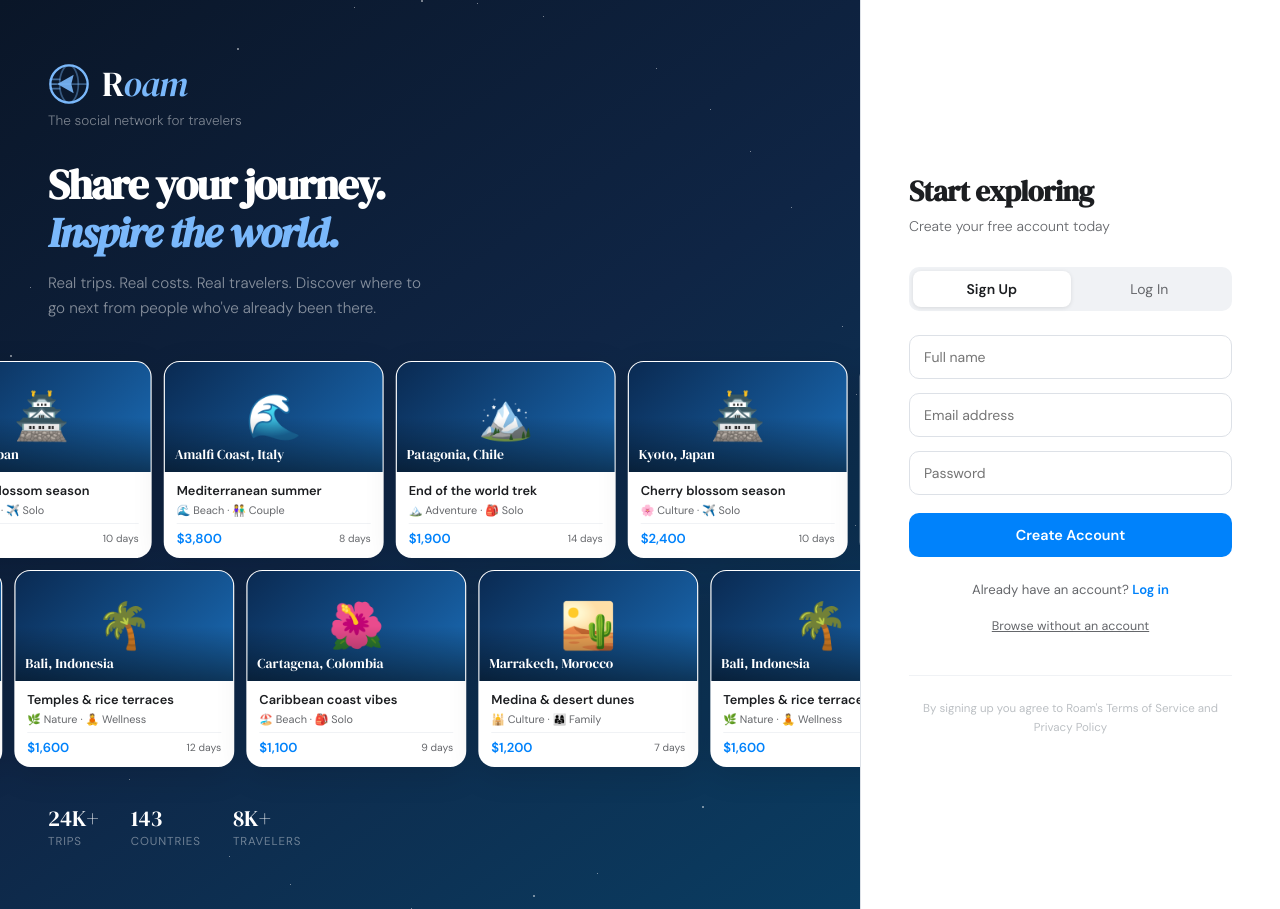
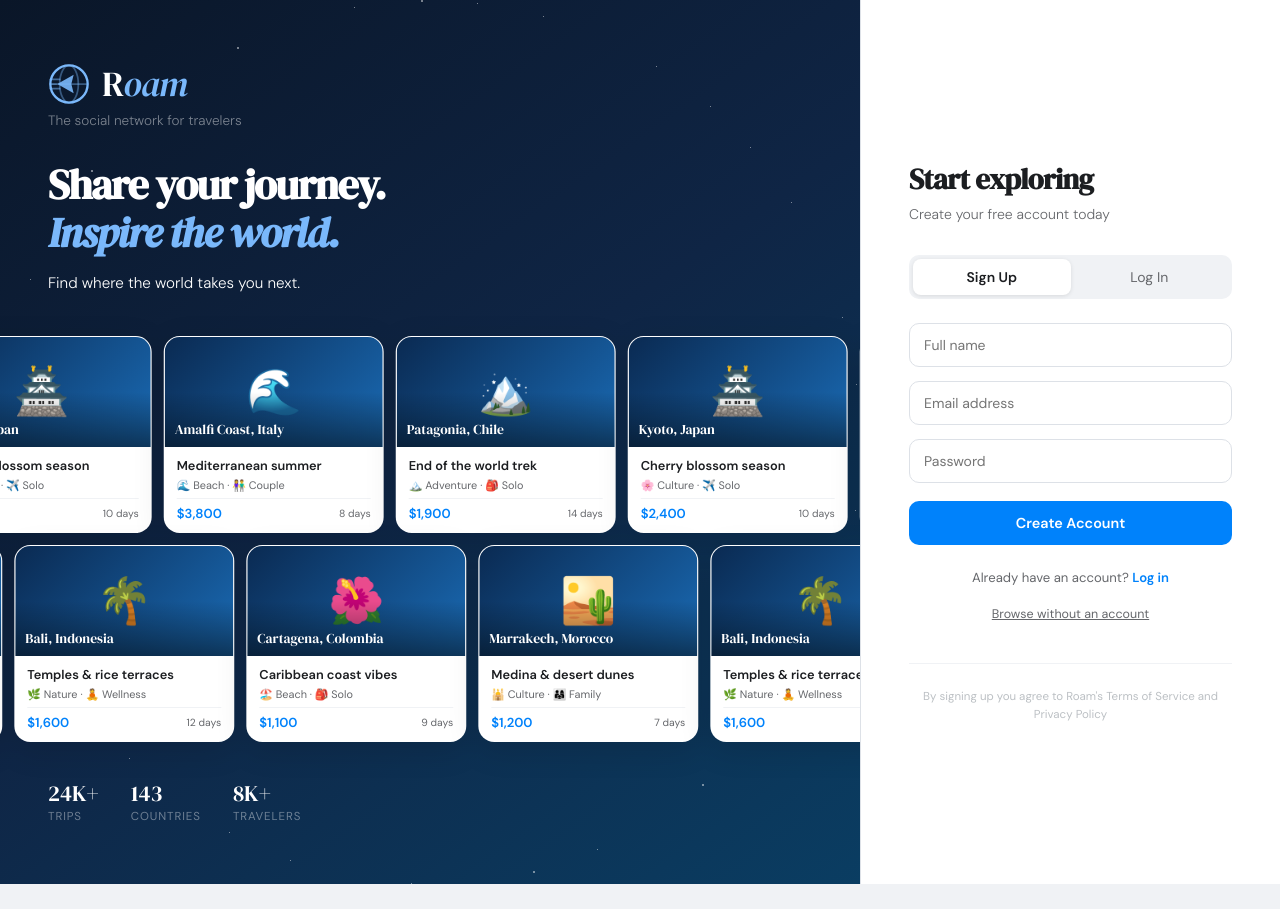
Before and after one commit to csanchez1824/roam, a React (Vite) app: page / in a window 1280 px wide. After the commit the page ends 884 px from the top, so only its background shows below. Built offline with nearby package versions, Linux system fonts and the light colour scheme.

Commit message:
updated landing page tagline

```diff
--- a/src/pages/Landing.jsx
+++ b/src/pages/Landing.jsx
@@ -127,9 +127,9 @@ export default function Landing() {
             Share your journey.<br />
             <em style={{ color: '#7ab8fb' }}>Inspire the world.</em>
           </h1>
-          <p style={{ color: 'rgba(255,255,255,0.5)', fontSize: '0.95rem', fontWeight: '300', lineHeight: '1.65', maxWidth: '380px' }}>
-            Real trips. Real costs. Real travelers. Discover where to go next from people who've already been there.
-          </p>
+          <p style={{ color: 'white', fontSize: '0.95rem', fontWeight: '300', lineHeight: '1.65', maxWidth: '380px' }}>
+          Find where the world takes you next.
+        </p>
         </div>
 
         {/* Floating trip cards — row 1 */}
```
